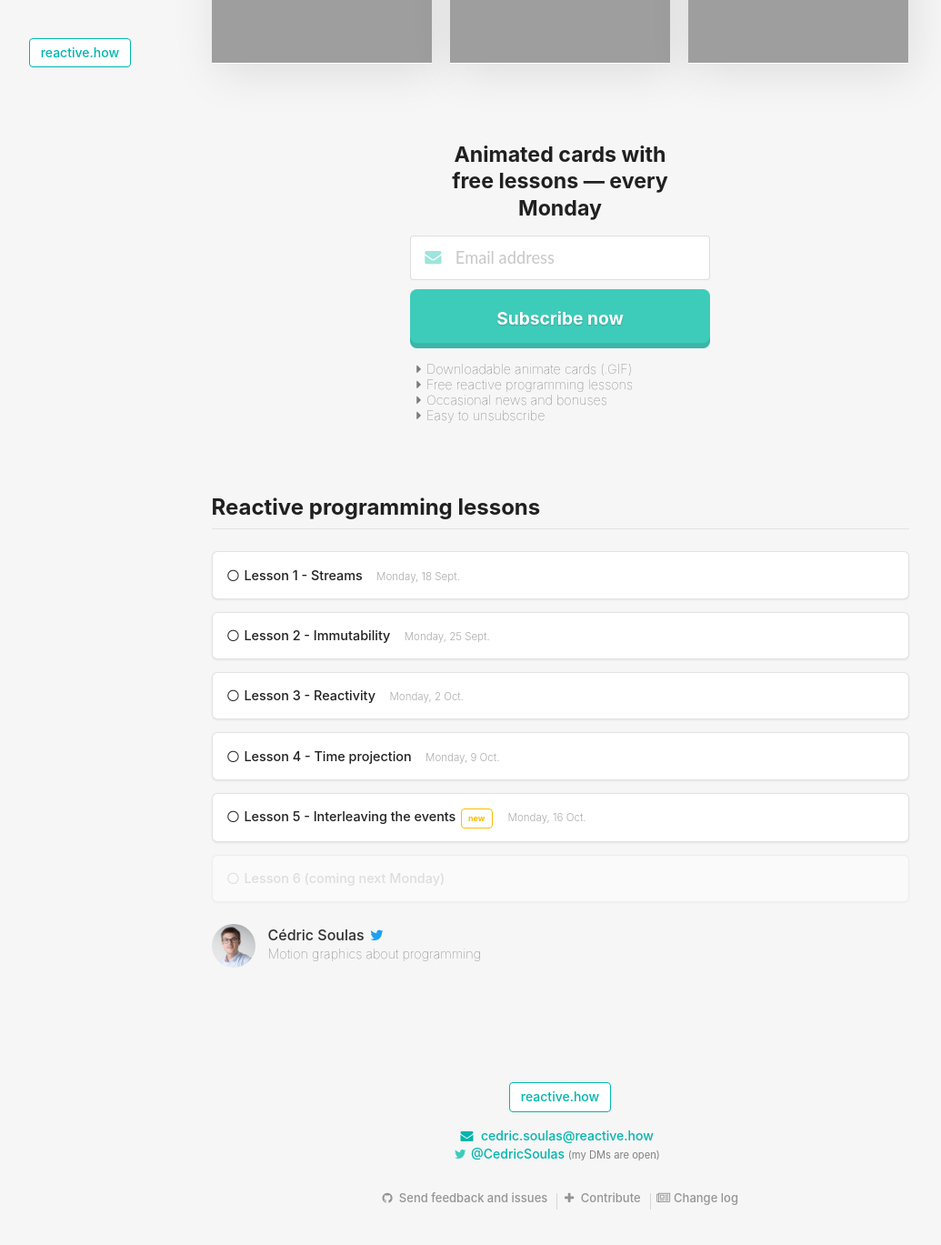
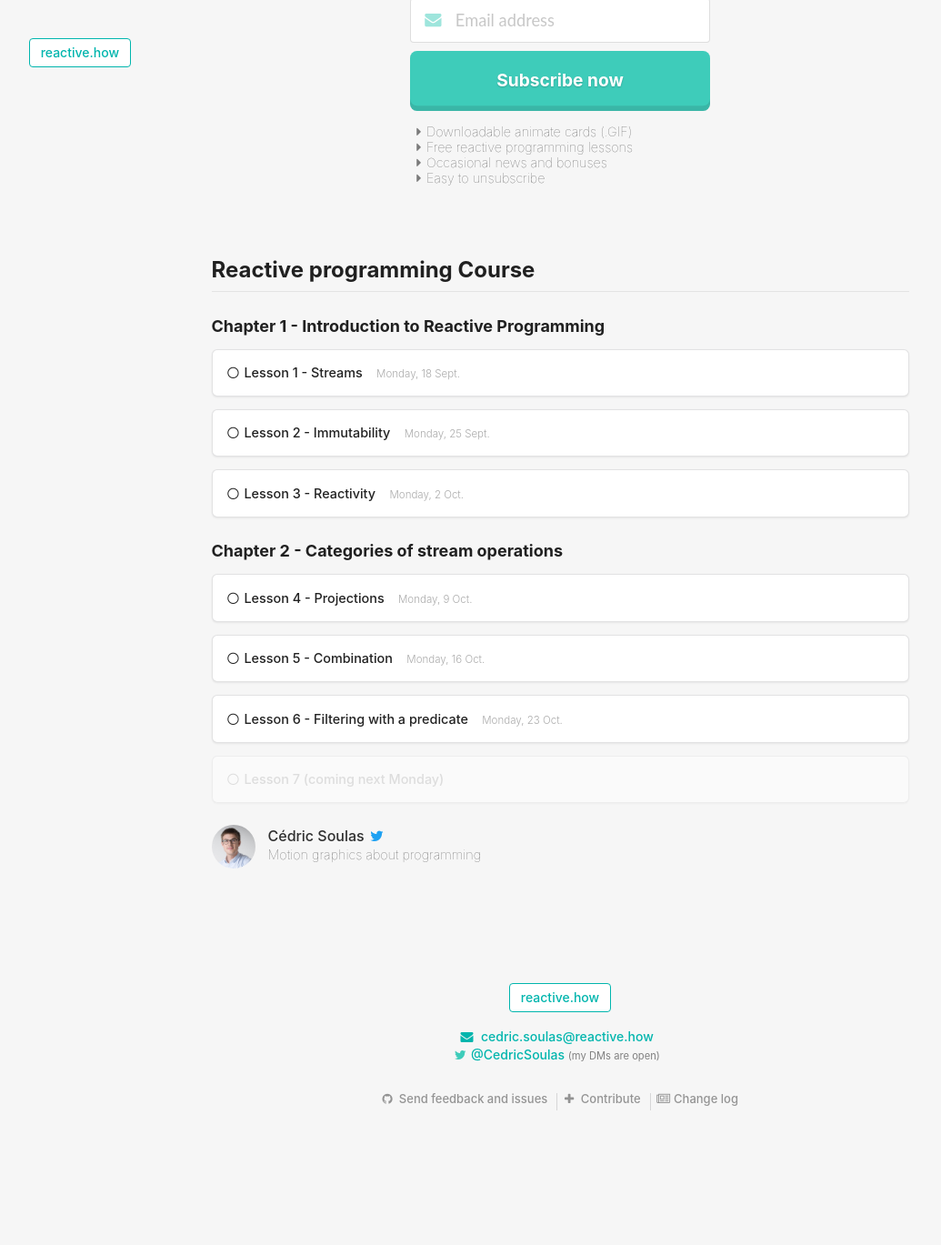
Before and after one commit to cedricss/reactive.how, a Jekyll site: the page built from index.html, in a window 1280 px wide and 1400 px high, scrolled down 1065 px. Shown: the top 1369 px of the window at 91% size, without its empty margins (24-1059 px from the left). Built offline with Jekyll 4.4.1, drawn with Linux system fonts in a browser that asks for light colours; after the commit the page ends 2356 px from its top, so only the background shows below that; some of the changed text lies outside the part shown; grey boxes are pictures that could not be loaded.

Commit message:
Build course toc from data file and group by chapters

```diff
--- /dev/null
+++ b/_data/course.yml
@@ -0,0 +1,38 @@
+chapters:
+  - name: Chapter 1 - Introduction to Reactive Programming
+    info: |
+      Every Monday, I create a new animated card and write a new lesson. You can <a href="#subscribe">subscribe</a> to receive new lessons in your inbox and read them offline. This first chapter introduces three concepts of Reactive Programming:
+    lessons:
+      - name: Lesson 1 - Streams
+        card: fromEvent
+        video: 238067747
+        date: Monday, 18 Sept.
+
+      - name: Lesson 2 - Immutability
+        card: map
+        video: 238067754
+        date: Monday, 25 Sept.
+
+      - name: Lesson 3 - Reactivity
+        card: listen
+        video: 238723375
+        date: Monday, 2 Oct.
+
+  - name: Chapter 2 - Categories of stream operations
+    info: |
+      This second chapter presents five kinds of stream operations.
+    lessons:
+      - name: Lesson 4 - Projections
+        card: delay
+        video: 238067734
+        date: Monday, 9 Oct.
+
+      - name: Lesson 5 - Combination
+        card: merge
+        video: 238067762
+        date: Monday, 16 Oct.
+
+      - name: Lesson 6 - Filtering with a predicate
+        card: filter
+        video: 239130196
+        date: Monday, 23 Oct.
--- a/_includes/collection.html
+++ b/_includes/collection.html
@@ -1,13 +1,14 @@
 <div class="stripe">
-        <h2 class="ui header">Episodes <small>Monday, 18 September ⟶ Monday, 16 October, 2017</small></h2>
-        <div class="ui three cards mobile overflow x">
-                {% include card_player.html video=238067747 %}
-                {% include card_player.html video=238067754 %}
-                {% include card_player.html video=238723375 %}
-            </div>
-        <div class="ui three cards mobile overflow x">
-                {% include card_player.html video=238067734 %}
-                {% include card_player.html video=238067762 %}
-                {% include card_player.html video=238067032 %}
-        </div>
+
+    <div class="ui four cards mobile overflow x">
+            {% for chapter in site.data.course.chapters %}
+            {% for lesson in chapter.lessons %}
+                {% include card_player.html video=lesson.video %}
+            {% endfor %}
+
+    {% endfor %}
+
+    {% include card_player.html video=238067032 %}
+    {% include card_more.html %}
+    </div>
 </div>
--- a/_includes/episodes.html
+++ b/_includes/episodes.html
@@ -1,23 +1,16 @@
 <div class="stripe">
     <h2 class="ui header">
-        Reactive programming lessons
+        Reactive programming Course
     </h2>
-    <a class="ui segment" href="/fromEvent">
-        <i class="circle thin icon"></i>Lesson 1 - Streams <small>Monday, 18 Sept.</small>
+    {% for chapter in site.data.course.chapters %}
+    <h3 class="ui header">{{ chapter.name }}</h3>
+    {% for lesson in chapter.lessons %}
+    <a class="ui segment" href="/{{lesson.card}}">
+        <i class="circle thin icon"></i>{{ lesson.name }} <small>{{ lesson.date }}</small>
     </a>
-    <a class="ui segment" href="/map">
-        <i class="circle thin icon"></i>Lesson 2 - Immutability <small>Monday, 25 Sept.</small>
-    </a>
-    <a class="ui segment" href="/listen">
-        <i class="circle thin icon"></i>Lesson 3 - Reactivity <small>Monday, 2 Oct.</small>
-    </a>
-    <a class="ui segment" href="/delay">
-        <i class="circle thin icon"></i>Lesson 4 - Time projection <small>Monday, 9 Oct.</small>
-    </a>
-    <a class="ui segment" href="/merge">
-        <i class="circle thin icon"></i>Lesson 5 - Interleaving the events <span class="ui basic yellow mini label">new</span> <small>Monday, 16 Oct.</small>
-    </a>
+    {% endfor %}
+    {% endfor %}
     <a class="ui disabled segment" href="#subscribe">
-        <i class="circle thin icon"></i>Lesson 6 (coming next Monday)
+        <i class="circle thin icon"></i>Lesson 7 (coming next Monday)
     </a>
 </div>
```
